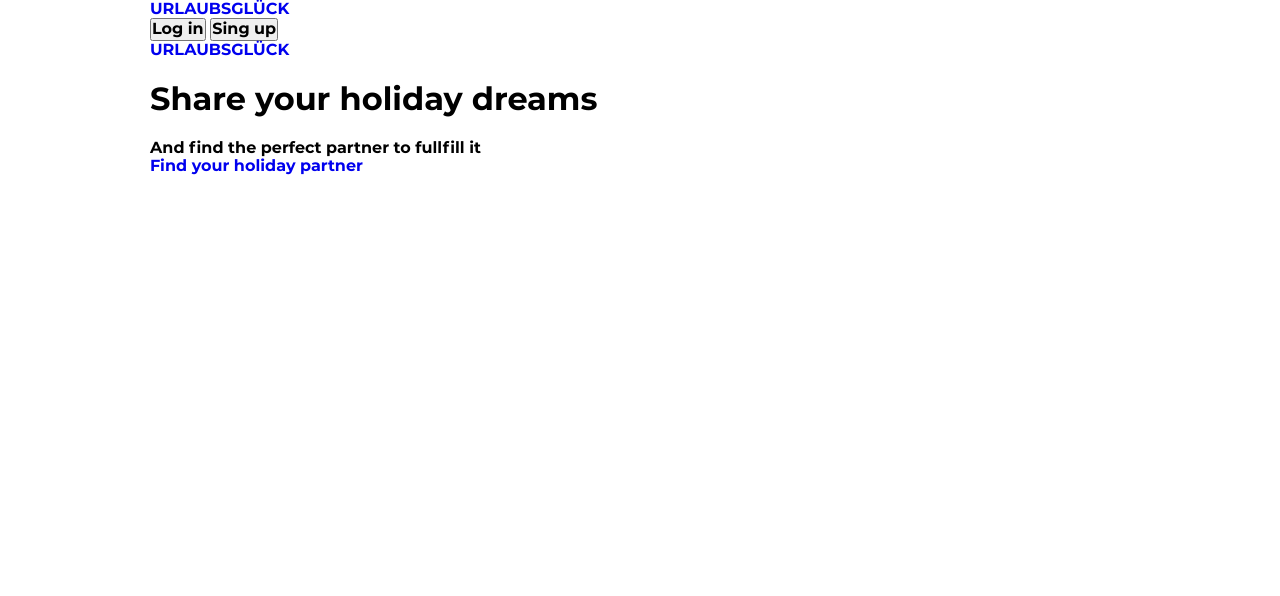
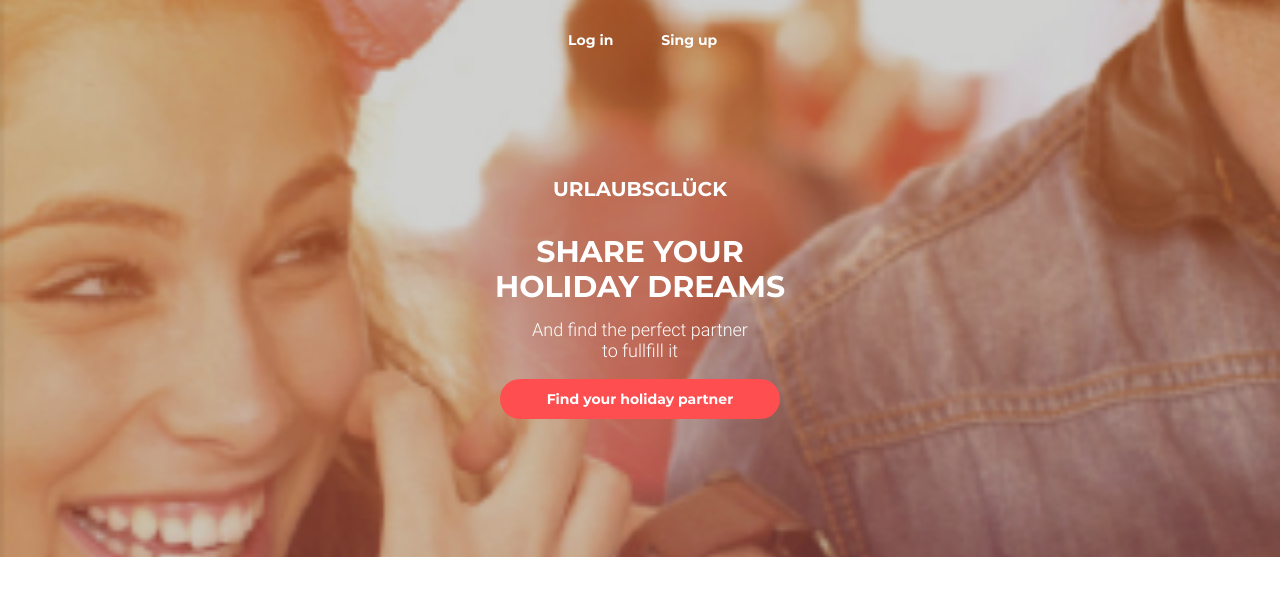
Before and after one commit to Luckyanry/goit-bc21-course, a plain HTML site: page html-css/modul-08/index.html in a window 1280 px wide. Drawn offline with Linux system fonts and the light colour scheme.

Commit message:
Finished header

```diff
--- a/html-css/modul-08/css/styles.css
+++ b/html-css/modul-08/css/styles.css
@@ -46,16 +46,92 @@ a {
     display: block;
     height: 100%;
     text-decoration: none;
+    color: #ffffff;
 }
 
 .container {
-    width: 980px;
+    width: 320px;
     margin: 0 auto;
 }
 
 body {
     font-family: 'Montserrat', sans-serif;
     font-weight: 700;
-    /* font-family: 'Roboto', sans-serif;
-    font-weight: 300; */
 }
+
+.menu {
+    width: 100%;
+    height: 100%;
+    background-image: url(../img/header-img.png);
+    background-color: #1a1915;
+    background-position: center;
+    background-repeat: no-repeat;
+    background-size: cover;
+    color: #ffffff;
+    text-align: center;
+    padding: 20px 0 138px;
+}
+
+.nav__logo-link {
+    display: none;
+}
+
+.nav-btn {
+    width: 94px;
+    height: 40px;
+    font-family: "Montserrat", sans-serif;
+    font-size: 14px;
+    font-weight: 700;
+    text-align: center;
+    border: none;
+    background-color: transparent;
+    color: #ffffff;
+}
+
+.nav {
+    margin-bottom: 118px;
+}
+
+.nav-btn:hover,
+.nav-btn:focus {
+    border: 2px solid #ffffff;
+    border-radius: 20px;
+}
+
+.menu-about__logo {
+    font-size: 20px;
+    text-transform: uppercase;
+    margin-bottom: 34px;
+}
+
+h1 {
+    font-size: 30px;
+    text-transform: uppercase;
+    margin-bottom: 16px;
+}
+
+p {
+    width: 220px;
+    font-family: 'Roboto', sans-serif;
+    font-weight: 300;
+    font-size: 18px;
+    margin: 0 auto 18px;
+}
+
+.menu-about_link {
+    width: 280px;
+    height: 40px;
+    font-size: 14px;
+    line-height: 40px;
+    border-radius: 20px;
+    background-color: #ff4e50;
+    margin: 0 auto;
+}
+
+.menu-about_link:hover,
+.menu-about_link:focus {
+    line-height: 36px;
+    border: 2px solid #ff4e50;
+    background-color: #ffffff;
+    color: #ff4e50;
+}
--- a/html-css/modul-08/index.html
+++ b/html-css/modul-08/index.html
@@ -14,15 +14,13 @@
         <div class="container">
             <nav class="nav">
                 <a href="#" class="nav__logo-link">URLAUBSGLÜCK</a>
-                <button class="nav__login-btn">Log in</button>
-                <button class="nav__signup-btn">Sing up</button>
+                <button class="nav-btn">Log in</button>
+                <button class="nav-btn">Sing up</button>
             </nav>
-            <div class="menu-about">
-                <a href="#" class="menu-about__logo">URLAUBSGLÜCK</a>
-                <h1>Share your holiday dreams</h1>
-                <p>And find the perfect partner to fullfill it</p>
-                <a href="#" class="menu-about_link">Find your holiday partner</a>
-            </div>
+            <a href="#" class="menu-about__logo">URLAUBSGLÜCK</a>
+            <h1>Share your holiday dreams</h1>
+            <p>And find the perfect partner to fullfill it</p>
+            <a href="#" class="menu-about_link">Find your holiday partner</a>
         </div>
     </header>
 </body>
```
Also changed, not shown: html-css/modul-08/img/header-img.png (added), html-css/modul-08/img/team/icon-coffe.png (added), html-css/modul-08/img/team/icon-flask.png (added), html-css/modul-08/img/team/icon-telegram.png (added), html-css/modul-08/img/team/icon-tv.png (added), html-css/modul-08/img/team/team-1.jpg (added), html-css/modul-08/img/team/team-2.jpg (added), html-css/modul-08/img/team/team-3.jpg (added), html-css/modul-08/img/team/team-4.jpg (added).
